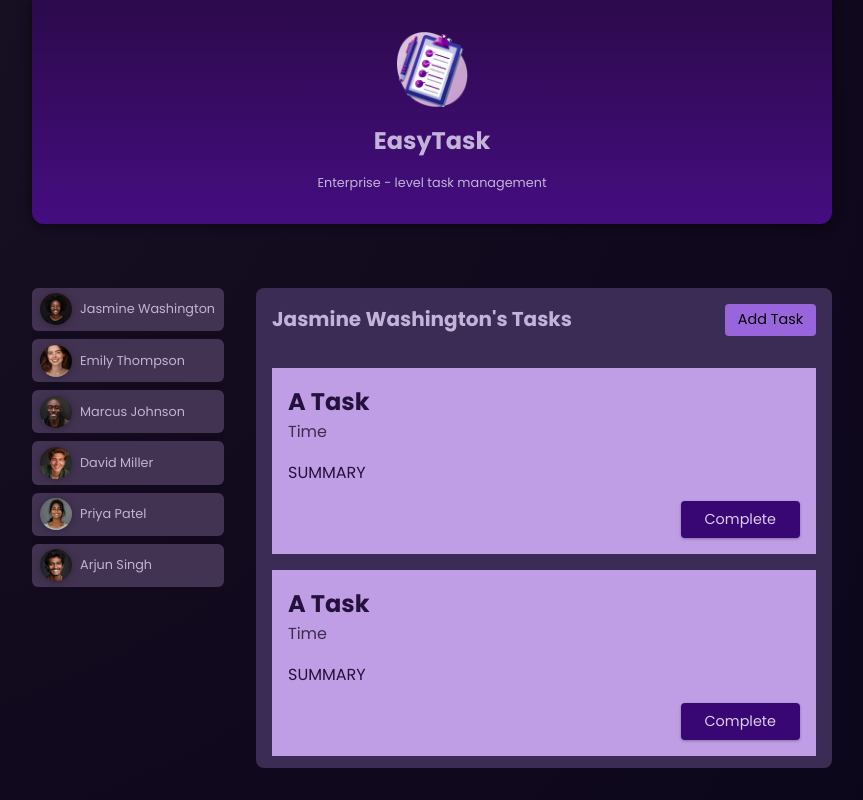
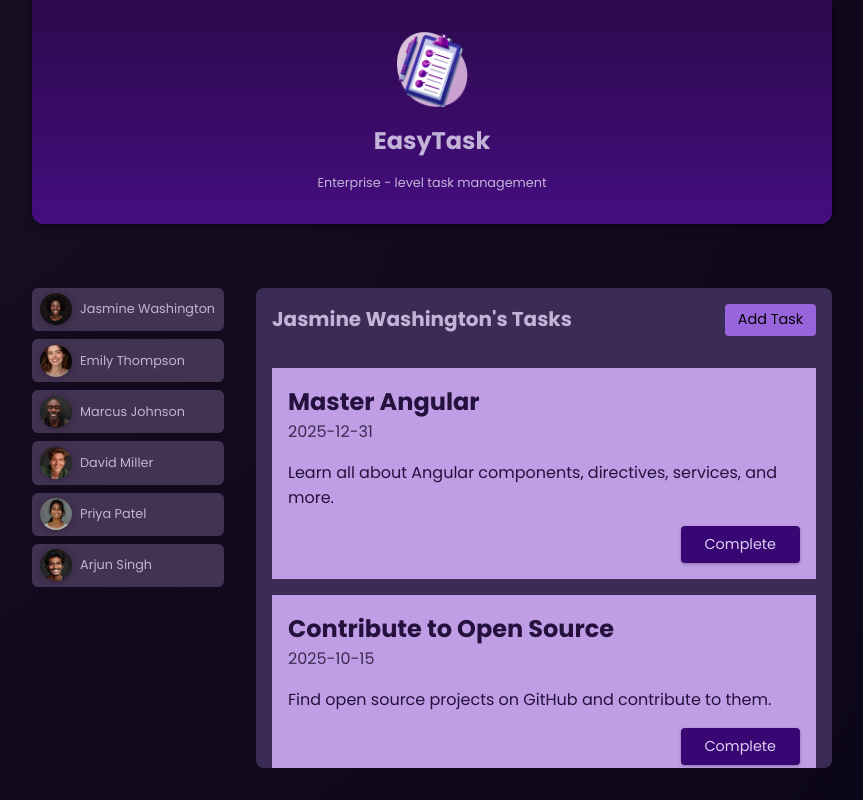
Before and after one commit to andresmotta9/angular-essentials, an Angular app: page / in a window 1280 px wide. Both pictures are taken after a click on the button "Jasmine Washington". Shown: the whole page, without its empty margins (208-1071 px from the left). Built offline with nearby package versions, Linux system fonts and the light colour scheme.

Commit message:
Passed dummy data to task component

```diff
--- a/src/app/app.html
+++ b/src/app/app.html
@@ -10,7 +10,7 @@
   </ul>
 
   @if(selectedUser) {
-    <app-tasks [name]="selectedUser.name"/>
+    <app-tasks [userId]="selectedUser.id" [name]="selectedUser.name"/>
   } @else {
     <p id="fallback">Select a user to see their tasks!</p>
   }
--- a/src/app/tasks/task/task.html
+++ b/src/app/tasks/task/task.html
@@ -1,7 +1,7 @@
 <article>
-  <h2>A Task</h2>
-  <time>Time</time>
-  <p>SUMMARY</p>
+  <h2>{{ task.title }}</h2>
+  <time>{{ task.dueDate}}</time>
+  <p>{{ task.summary }}</p>
   <p class="actions">
     <button>Complete</button>
   </p>
--- a/src/app/tasks/tasks.html
+++ b/src/app/tasks/tasks.html
@@ -7,14 +7,10 @@
   </header>
 
   <ul>
-    <li>
-      <app-task />
-    </li>
-    <li>
-      <app-task />
-    </li>
-    <li>
-      <app-task />
-    </li>
+    @for(task of selectedUserTasks; track task.id) {
+      <li>
+        <app-task [task]="task" />
+      </li>
+    }
   </ul>
 </section>
--- a/src/app/tasks/tasks.ts
+++ b/src/app/tasks/tasks.ts
@@ -9,5 +9,33 @@
   styleUrl: './tasks.css',
 })
 export class Tasks {
-@Input() name?: string;
+  @Input({ required: true }) userId!: string;
+  @Input({ required: true }) name!: string;
+  tasks = [
+    {
+      id: 't1',
+      userId: 'u1',
+      title: 'Master Angular',
+      summary: 'Learn all about Angular components, directives, services, and more.',
+      dueDate: '2025-12-31',
+    },
+    {
+      id: 't2',
+      userId: 'u2',
+      title: 'Build a Portfolio',
+      summary: 'Create a personal portfolio website to showcase projects and skills.',
+      dueDate: '2025-11-30',
+    },
+    {
+      id: 't3',
+      userId: 'u1',
+      title: 'Contribute to Open Source',
+      summary: 'Find open source projects on GitHub and contribute to them.',
+      dueDate: '2025-10-15',
+    },
+  ];
+
+  get selectedUserTasks() {
+    return this.tasks.filter((task) => task.userId === this.userId);
+  }
 }
```
Also changed, not shown: src/app/tasks/task/task.ts (+10 -2 lines).
